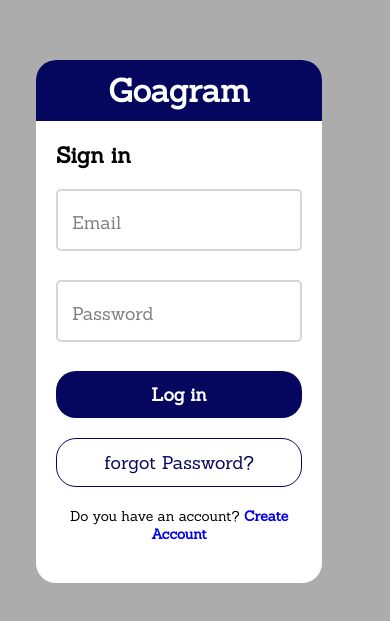
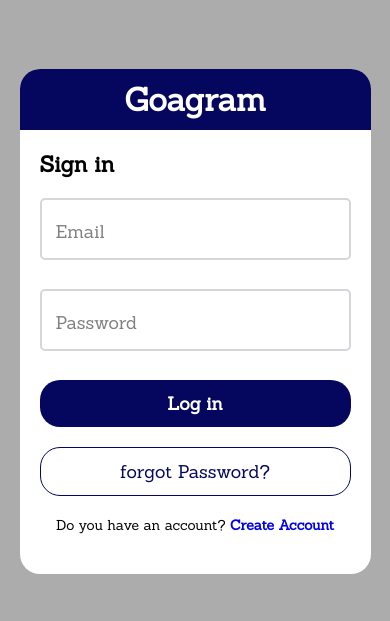
Before and after one commit to maniss7b8-source/authentication_sample, a React (Vite) app: page / in a window 390 px wide. Shown: the part 101-722 px from the top of the page. Built offline with nearby package versions, Linux system fonts and the light colour scheme.

Commit message:
css update

```diff
--- a/src/Pages/Login.css
+++ b/src/Pages/Login.css
@@ -21,7 +21,7 @@
 }
 
 .login{
-    width: 450px;
+    width: 350px;
 }
 
 
@@ -30,3 +30,9 @@
     background-color:whitesmoke ;
     cursor: pointer;
 }
+
+@media (max-width:500px) {
+    .login{
+    width:350px;
+}
+}
--- a/src/Pages/RegisterPage.css
+++ b/src/Pages/RegisterPage.css
@@ -16,7 +16,7 @@
 }
 
 .headname{
-    /* width: 350px; */
+    width: 350px;
     margin-bottom:20px ;
 }
 
@@ -119,12 +119,20 @@
     font-weight: 700;
 }
 
-@media (max-width: 540px) {
-    /* #root{
-        display: flex;
-        align-items: center;
-        justify-content: center;
-    } */
+@media (max-width: 500px) {
+    #root{
+    width: 100%;
+    height: 100%;
+    display: flex;
+    align-items: center;
+    justify-content: center;
+    }
+
+    .register_container{
+        width: 100%;
+
+    }
+
 
     body {
         padding:0px;
```
